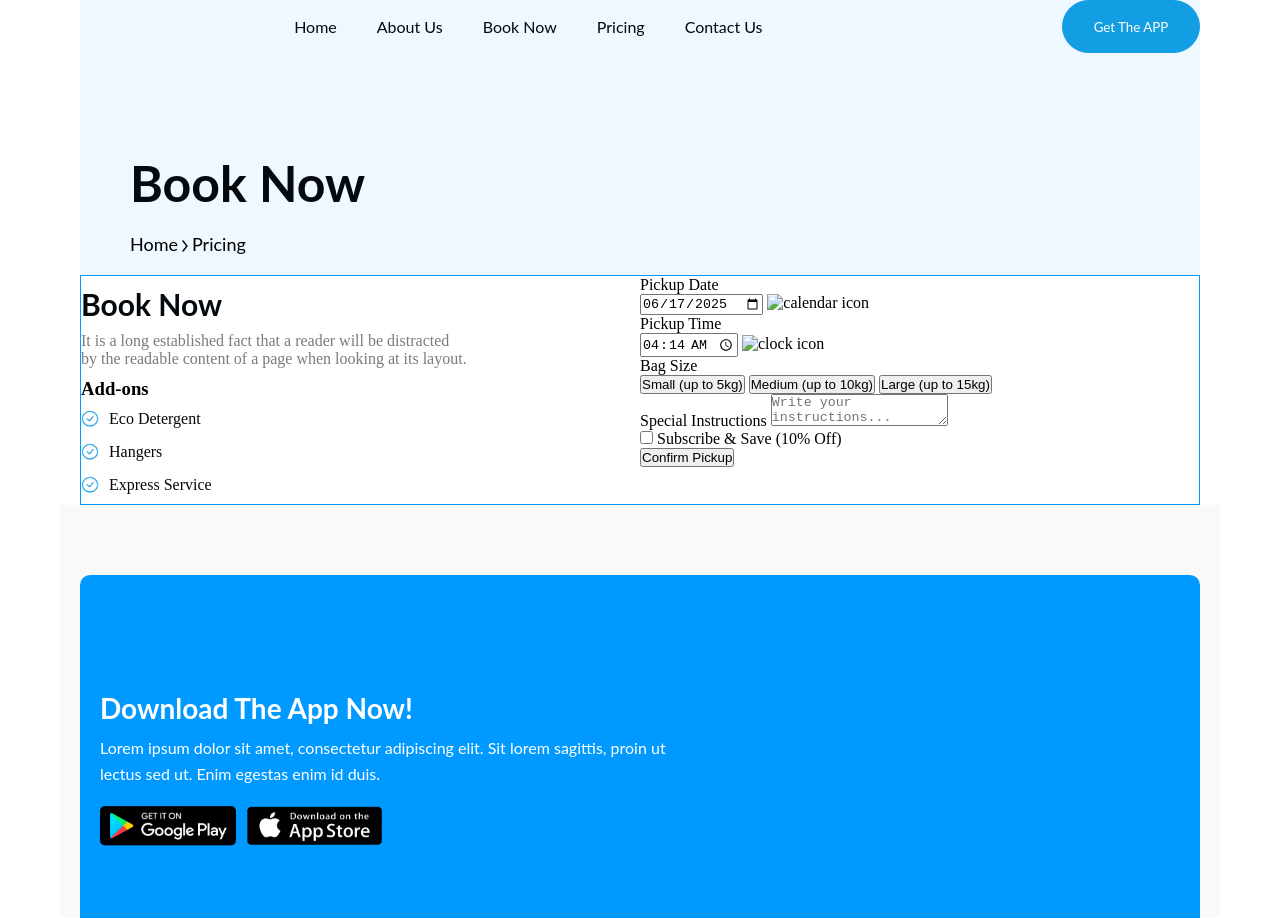
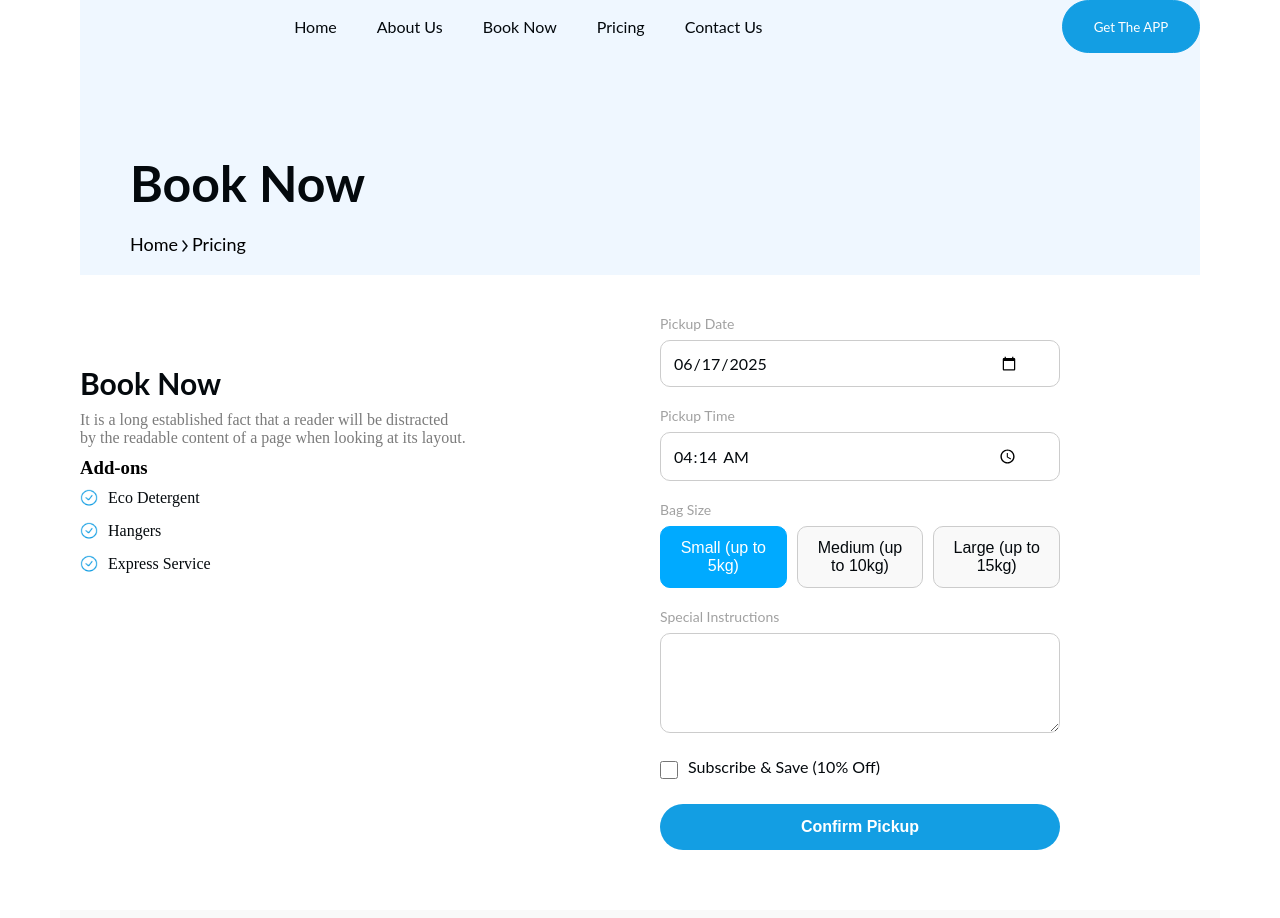
Before and after one commit to Laiba60/The-Laundary-Hub, a plain HTML site: page booknow.html in a window 1280 px wide. Shown: the top 918 px of the page. Drawn offline with Linux system fonts and the light colour scheme.

Commit message:
complete booknow design

```diff
--- a/booknow.css
+++ b/booknow.css
@@ -117,14 +117,13 @@ ul li a {
 .twolinks img {
   margin-top: 14px;
 }
-<!-------seondsection------ > .secondsec {
+.secondsec {
   width: 100%;
 }
 .wrappart {
   width: 100%;
   max-width: 1200px;
   margin: 0 auto;
-  border: 1px solid #0099ff;
 }
 .wrappart {
   display: flex;
@@ -133,6 +132,7 @@ ul li a {
   width: 50%;
   padding: 10px 0px;
   max-width: 600px;
+  padding: 90px 0px;
 }
 .content h2 {
   font-weight: 700;
@@ -187,6 +187,125 @@ h3 {
   width: 24px;
   height: 24px;
 }
+
+.contactpart2 {
+  display: flex;
+  justify-content: center;
+  padding: 40px 20px;
+}
+
+.pickup-form {
+  width: 100%;
+  max-width: 400px;
+  background: #fff;
+  border-radius: 10px;
+}
+
+.form-group {
+  margin-bottom: 20px;
+}
+
+.form-group label {
+  display: block;
+  margin-bottom: 8px;
+  font-weight: 400;
+  font-size: 14px;
+  color: #a1a1a1;
+  font-family: "Lato", sans-serif;
+}
+
+.input-icon {
+  position: relative;
+}
+
+.input-icon input {
+  width: 100%;
+  padding: 12px 40px 12px 12px;
+  border: 1px solid #ccc;
+  border-radius: 10px;
+  font-size: 14px;
+  color: #04090d;
+  font-size: 16px;
+  font-weight: 400;
+  font-family: "Lato", sans-serif;
+}
+
+.input-icon img {
+  position: absolute;
+  right: 12px;
+  top: 50%;
+  transform: translateY(-50%);
+  width: 20px;
+  height: 20px;
+}
+
+.bag-options {
+  display: flex;
+  gap: 10px;
+}
+
+.bag-options button {
+  flex: 1;
+  padding: 12px;
+  font-size: 16px;
+  border: 1px solid #ccc;
+  border-radius: 10px;
+  background-color: #f9f9f9;
+  cursor: pointer;
+  transition: all 0.3s ease;
+  color: #04090d;
+  font-weight: 400;
+}
+
+.bag-options button.active {
+  background-color: #00aaff;
+  color: white;
+  border-color: #00aaff;
+}
+
+textarea {
+  width: 100%;
+  padding: 12px;
+  border: 1px solid #ccc;
+  border-radius: 10px;
+  resize: vertical;
+  min-height: 100px;
+  font-size: 14px;
+}
+
+.subscribe-option {
+  display: flex;
+  align-items: center;
+  gap: 10px;
+}
+
+.subscribe-option input[type="checkbox"] {
+  width: 18px;
+  height: 18px;
+}
+.subscribe-option label {
+  color: #04090d;
+  font-size: 16px;
+  font-weight: 400;
+  font-family: "Lato", sans-serif;
+}
+
+.confirm-btn {
+  width: 100%;
+  padding: 14px;
+  background-color: #139ee3;
+  color: white;
+  border: none;
+  border-radius: 30px;
+  font-size: 16px;
+  font-weight: bold;
+  cursor: pointer;
+}
+
+.confirm-btn:hover {
+  background-color: #008ecc;
+}
+
 .sectionfooter {
   background-color: #f9f9f9;
   font-family: "Lato", sans-serif;
--- a/booknow.html
+++ b/booknow.html
@@ -85,7 +85,7 @@
                     <label for="pickup-date">Pickup Date</label>
                     <div class="input-icon">
                       <input type="date" id="pickup-date" value="2025-06-17" />
-                      <img src="images/calendar-icon.png" alt="calendar icon" />
+
                     </div>
                   </div>
 
@@ -93,7 +93,7 @@
                     <label for="pickup-time">Pickup Time</label>
                     <div class="input-icon">
                       <input type="time" id="pickup-time" value="04:14" />
-                      <img src="images/clock-icon.png" alt="clock icon" />
+
                     </div>
                   </div>
 
@@ -112,7 +112,7 @@
                     >
                     <textarea
                       id="special-instructions"
-                      placeholder="Write your instructions..."
+                      placeholder=""
                     ></textarea>
                   </div>
 
```
